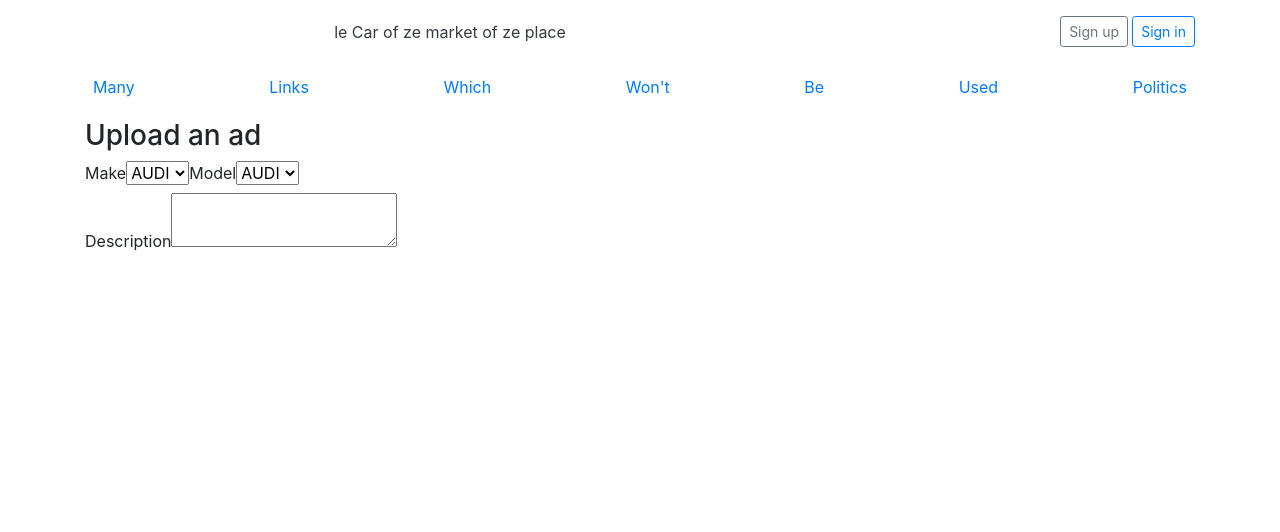
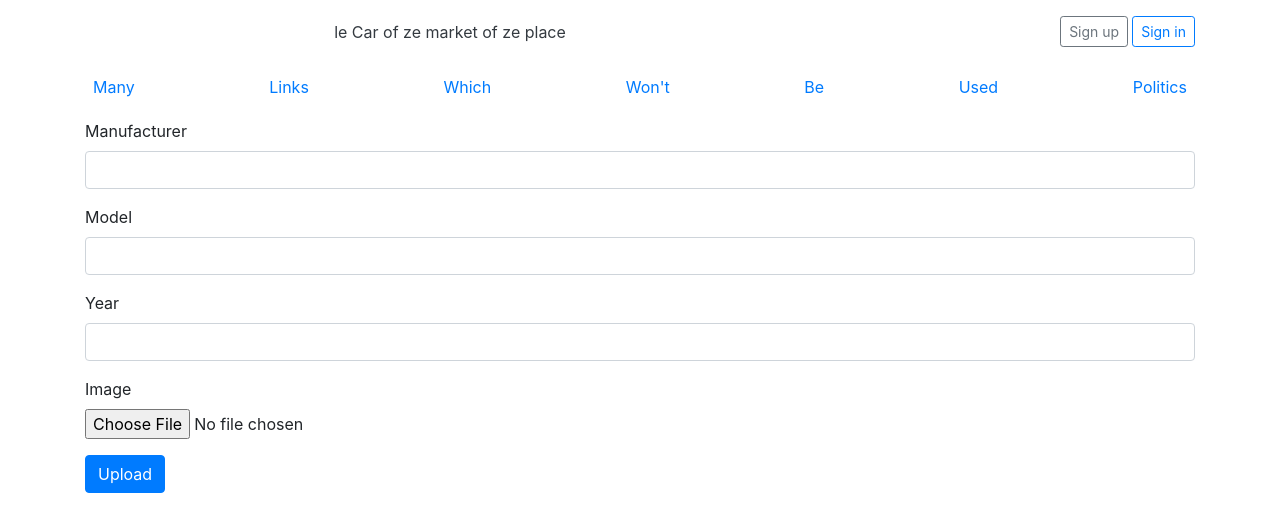
Before and after one commit to Elitelol/Car-Marketplace, a React (Create React App) app in the folder front/: page /upload in a window 1280 px wide. Shown: the top 532 px of the page. Built offline with nearby package versions, Linux system fonts and the light colour scheme.

Commit message:
ADD: Upload form.

```diff
--- a/front/src/App.js
+++ b/front/src/App.js
@@ -14,10 +14,10 @@ function App() {
       <main className="container">
         <Switch>
           <Route exact path="/" component={CarList}></Route>
-          <Route path="/details" component={Details}></Route>
-          <Route path="/upload" component={Upload}></Route>
           <Route path="/register" component={Register}></Route>
           <Route path="/login" component={Login}></Route>
+          <Route path="/upload" component={Upload}></Route>
+          <Route path="/details" component={Details}></Route>
         </Switch>
       </main>
     </React.Fragment>
--- a/front/src/components/Upload.js
+++ b/front/src/components/Upload.js
@@ -4,33 +4,39 @@ export default class Upload extends Component {
   render() {
     return (
       <React.Fragment>
-        <div>
-          <h3>Upload an ad</h3>
-          <form>
-            <div>
-              <label>
-                Make
-                <select>
-                  <option value="audi">AUDI</option>
-                  <option value="BMW">BMW</option>
-                </select>
-              </label>
-              <label>
-                Model
-                <select>
-                  <option value="audi">AUDI</option>
-                  <option value="BMW">BMW</option>
-                </select>
-              </label>
-            </div>
-            <div>
-              <label>
-                Description
-                <textarea></textarea>
-              </label>
-            </div>
-          </form>
-        </div>
+        <form className="form">
+          <div className="form-group">
+            <label for="upload-car-manufacturer">Manufacturer</label>
+            <input
+              className="form-control"
+              id="upload-car-manufacturer"
+              type="text"
+            ></input>
+          </div>
+          <div className="form-group">
+            <label for="upload-car-model">Model</label>
+            <input
+              className="form-control"
+              id="upload-car-model"
+              type="text"
+            ></input>
+          </div>
+          <div className="form-group">
+            <label for="upload-car-year">Year</label>
+            <input
+              className="form-control"
+              id="upload-car-year"
+              type="text"
+            ></input>
+          </div>
+          <div className="form-group">
+            <label for="upload-car-image">Image</label>
+            <input className="d-flex" id="upload-car-image" type="file"></input>
+          </div>
+          <button type="submit" className="btn btn-primary">
+            Upload
+          </button>
+        </form>
       </React.Fragment>
     );
   }
```
